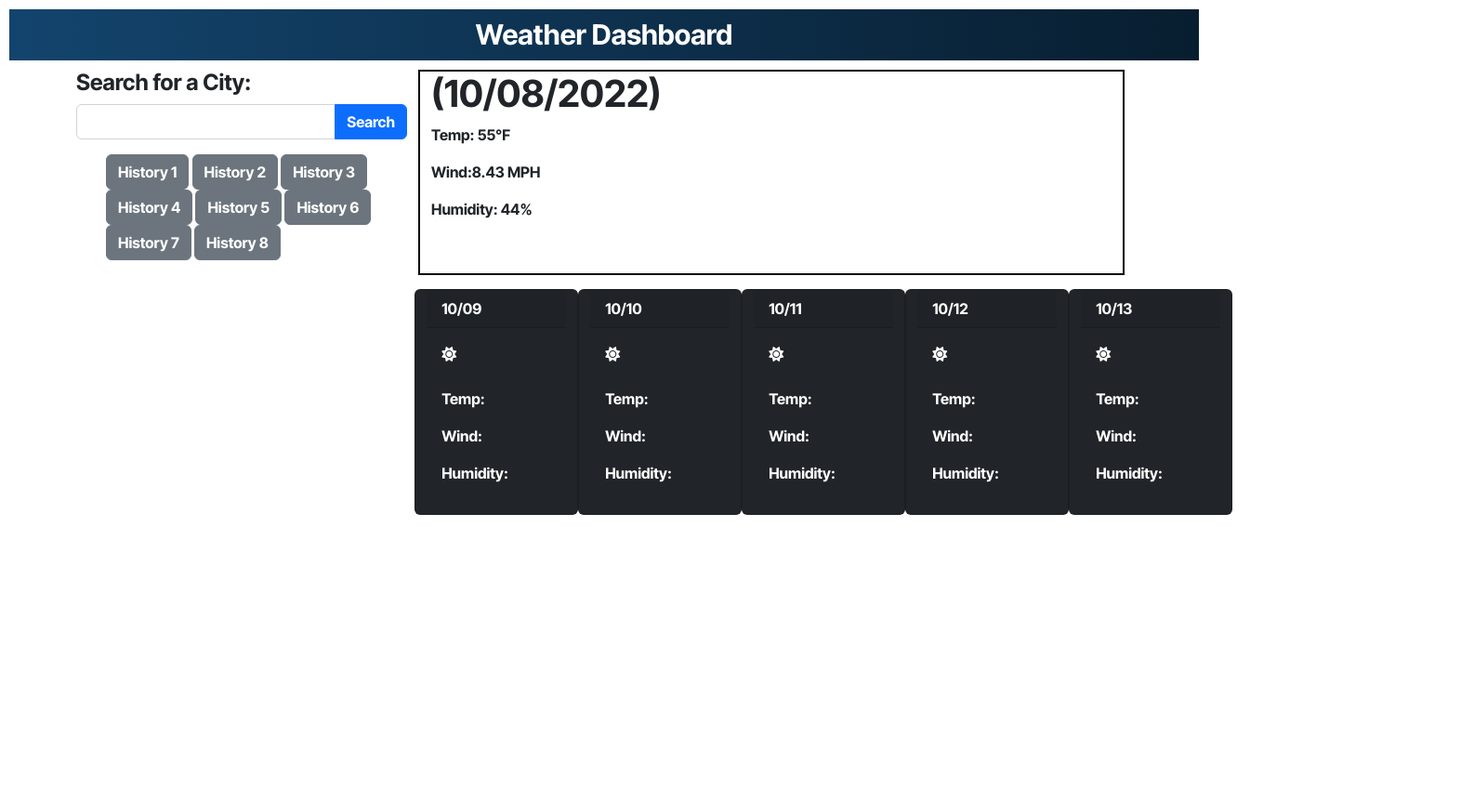
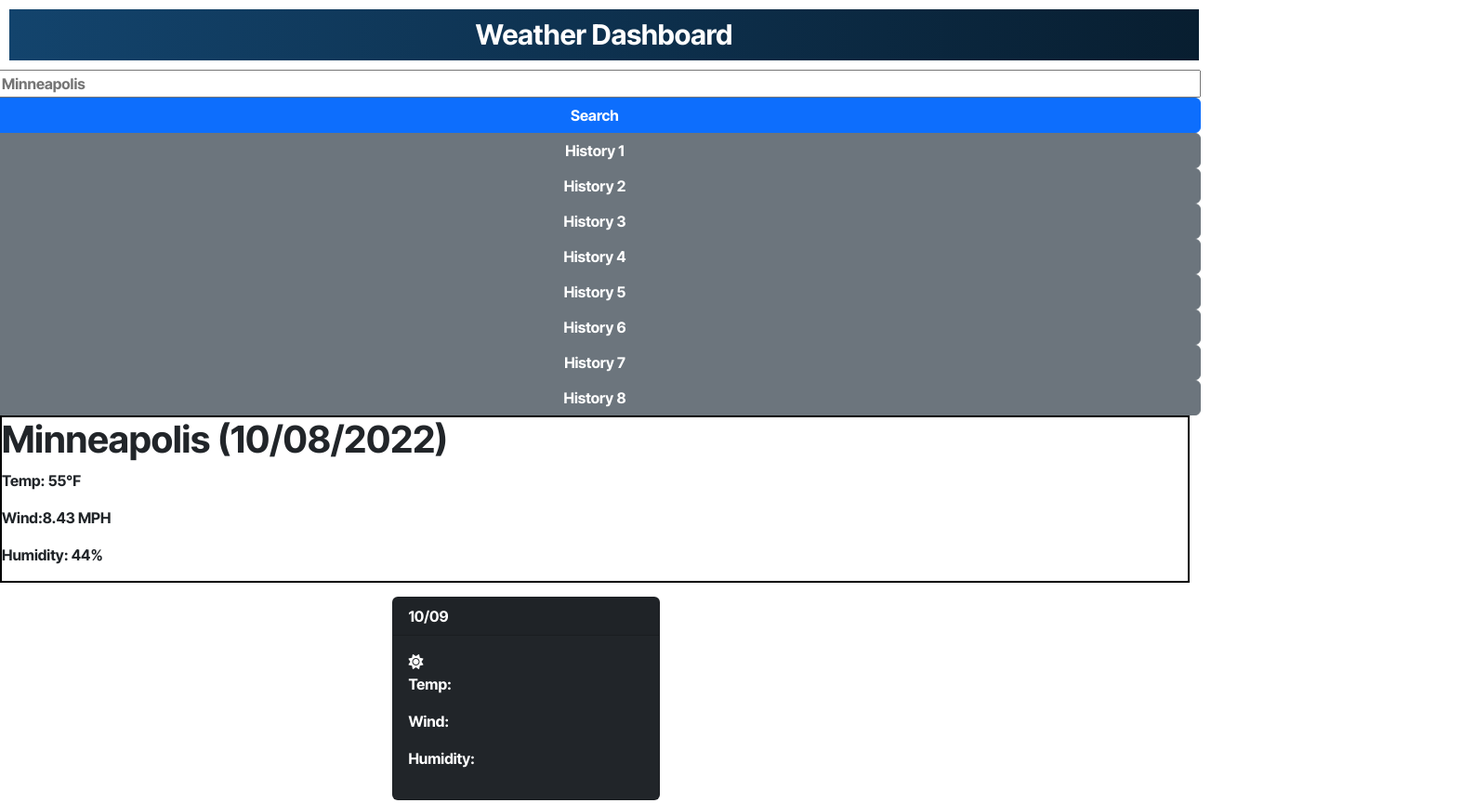
Before and after one commit to Nick-Menzhuber/weather-dashboard-challenge, a plain HTML site: page index.html in a window 1280 px wide. Shown: the top 864 px of the page at 93% size, 1586 px wide, since content can reach past the window. Before the commit the page ends 800 px from the top, so only its background shows below. Drawn offline with nearby package versions, Linux system fonts and the light colour scheme.

Commit message:
reverts to bad layout because it somehow broke my js

```diff
--- a/index.html
+++ b/index.html
@@ -17,21 +17,14 @@
 </head>
 
 <body>
-    <!--header-->
     <header class="header col-12 container-fluid">
         Weather Dashboard
     </header>
-    <!--search box and history column-->
-    <div class="container">
+    <div class="container"></div>
+        <div class="city-search">
             <div class="row">
-            <div class="col-sm-4">
-                <h4>Search for a City:</h4>
-                <div class="input-group mb-3">
-                    <input type="search" class="form-control" id="search-bar">
+                <input type="search" class="search-bar" placeholder="Minneapolis">
                 <button type="button" class="search-btn btn btn-primary">Search</button>
-                </div>
-                <div class="history-btns">
-                    <ul>
                 <button type="button" class="btn btn-secondary" id="history-btn-1">History 1</button>
                 <button type="button" class="btn btn-secondary" id="history-btn-2">History 2</button>
                 <button type="button" class="btn btn-secondary" id="history-btn-3">History 3</button>
@@ -40,68 +33,57 @@
                 <button type="button" class="btn btn-secondary" id="history-btn-6">History 6</button>
                 <button type="button" class="btn btn-secondary" id="history-btn-7">History 7</button>
                 <button type="button" class="btn btn-secondary" id="history-btn-8">History 8</button>
-                    </ul>
             </div>
         </div>
-            <!--current city conditions-->
-            <div class="col-sm-8 current-location">
-                <div class="row">
-                    <div class="col-sm-12">
-                        <h1 class="current-city" placeholder="Minneapolis"> <span class="current-date"></span></h1>
+        <div class="right-container">
+            <div class="current-location">
+                <h1 class="current-city" placeholder="Minneapolis">Minneapolis <span class="current-date"></span></h1>
                 <p class="current-temp" placeholder="Temp: 55°F">Temp: 55°F</p>
                 <p class="current-wind" placeholder="8.43 MPH"> Wind:8.43 MPH</p>
                 <p class="current-humidity" placeholder="44%">Humidity: 44%</p>
             </div>
         </div>
-            </div>
-            <!--5 day forecast cards-->
-            <div class="col-sm-12 card-section">
-                <div class="row">
-                    <div class="card text-white bg-dark mb-3" style="max-width: 11rem;" id="card-1">
+        <div class="card-section">
+            <div class="card text-white bg-dark mb-3" style="max-width: 18rem;" id="card-1">
                 <div class="card-header" id="tomorrow"></div>
                 <div class="card-body">
                     <i class="fa-solid fa-sun"></i>
-                            <br><br>
                     <p>Temp: <span></span></p>
                     <p>Wind: <span></span></p>
                     <p>Humidity: <span></span></p>
                 </div>
             </div>
-                    <div class="card text-white bg-dark mb-3" style="max-width: 11rem;" id="card-2">
+            <div class="card text-white bg-dark mb-3" style="max-width: 18rem;" id="card-2">
                 <div class="card-header" id="tomorrow-plus-1">Header</div>
                 <div class="card-body">
                     <i class="fa-solid fa-sun"></i>
-                            <br><br>
                     <p>Temp: <span></span></p>
                     <p>Wind: <span></span></p>
                     <p>Humidity: <span></span></p>
                 </div>
             </div>
-                    <div class="card text-white bg-dark mb-3" style="max-width: 11rem;" id="card-3">
+            <div class="card text-white bg-dark mb-3" style="max-width: 18rem;" id="card-3">
                 <div class="card-header" id="tomorrow-plus-2">Header</div>
                 <div class="card-body">
                     <i class="fa-solid fa-sun"></i>
-                            <br><br>
                     <p>Temp: <span></span></p>
                     <p>Wind: <span></span></p>
                     <p>Humidity: <span></span></p>
                 </div>
             </div>
-                    <div class="card text-white bg-dark mb-3" style="max-width: 11rem;" id="card-4">
+            <div class="card text-white bg-dark mb-3" style="max-width: 18rem;" id="card-4">
                 <div class="card-header" id="tomorrow-plus-3">Header</div>
                 <div class="card-body">
                     <i class="fa-solid fa-sun"></i>
-                            <br><br>
                     <p>Temp: <span></span></p>
                     <p>Wind: <span></span></p>
                     <p>Humidity: <span></span></p>
                 </div>
             </div>
-                    <div class="card text-white bg-dark mb-3" style="max-width: 11rem;" id="card-5">
+            <div class="card text-white bg-dark mb-3" style="max-width: 18rem;" id="card-5">
                 <div class="card-header" id="tomorrow-plus-4">Header</div>
                 <div class="card-body">
                     <i class="fa-solid fa-sun"></i>
-                            <br><br>
                     <p>Temp: <span></span></p>
                     <p>Wind: <span></span></p>
                     <p>Humidity: <span></span></p>
@@ -109,9 +91,6 @@
             </div>
         </div>
     </div>
-        </div>
-        <!--script tags-->
-        <!--<script src="http://openweathermap.org/img/wn/10d@2x.png"></script>-->
     <script src="https://code.jquery.com/jquery-3.4.1.min.js"></script>
     <script src="./assets/js/script.js"></script>
     <script src="https://cdn.jsdelivr.net/npm/bootstrap@5.2.2/dist/js/bootstrap.bundle.min.js"
```
Lines whose indentation alone changed are shown as unchanged.
